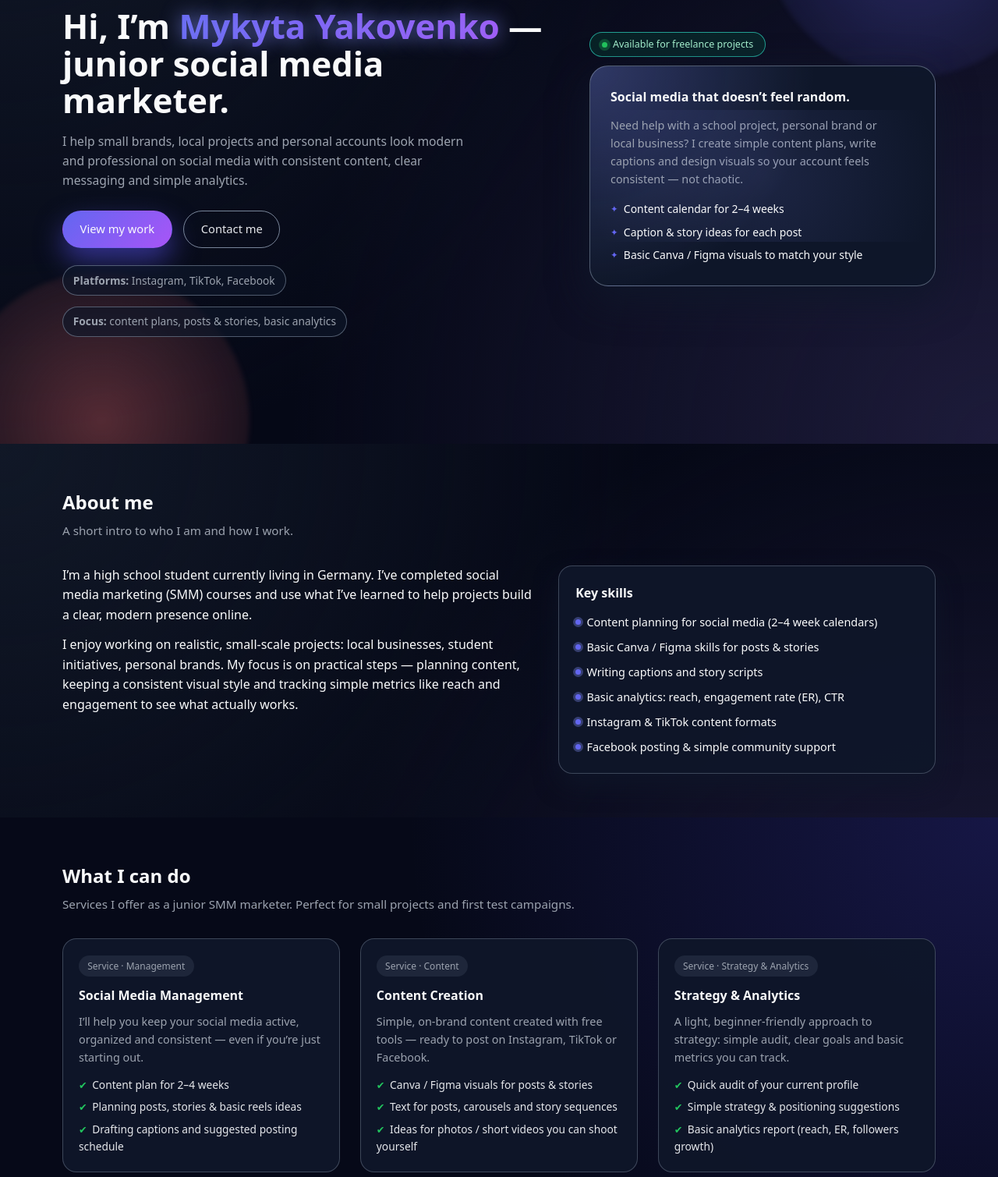
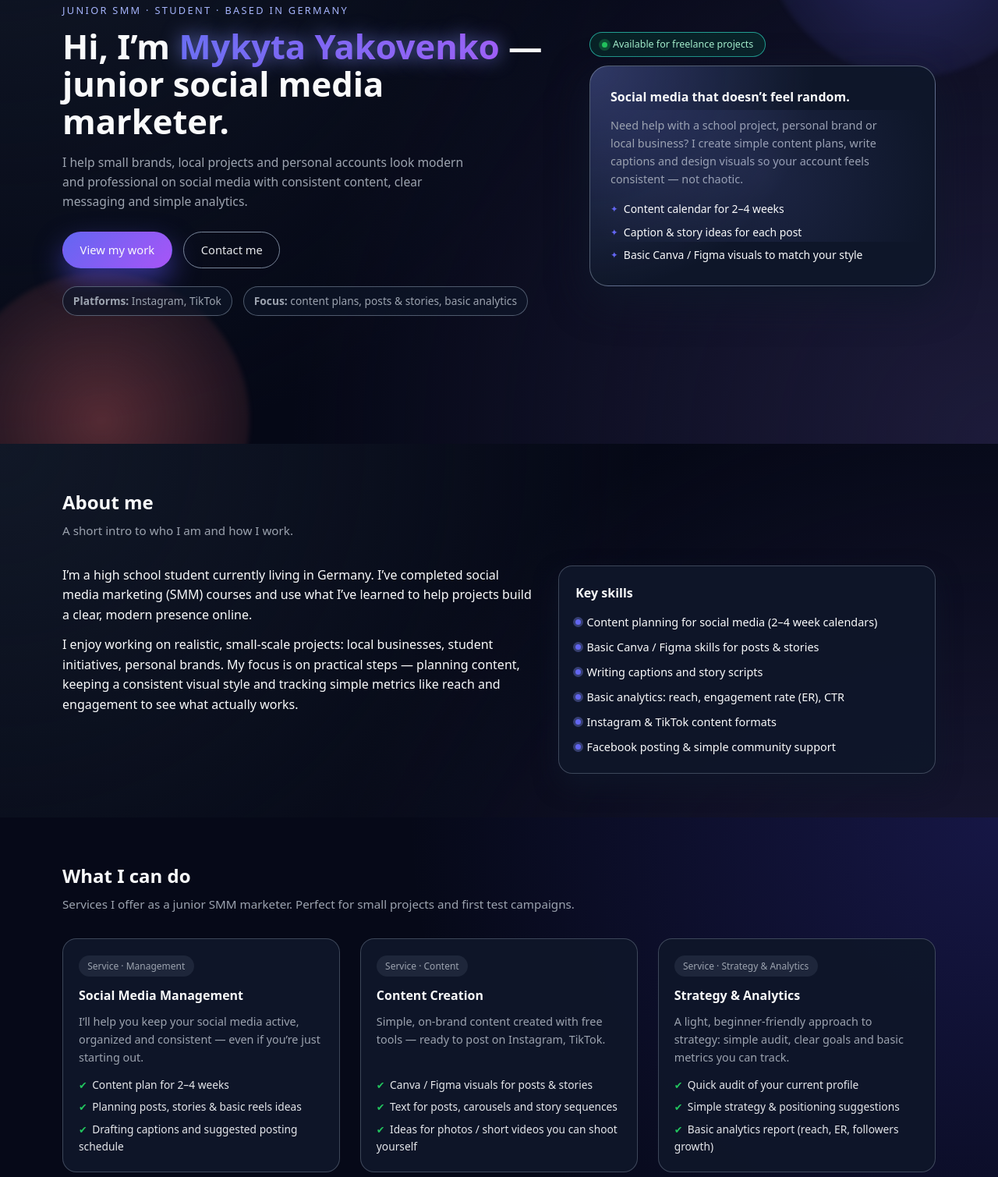
Before and after one commit to mykyta680/my-website, a plain HTML site: page index.html in a window 1280 px wide. Shown: the part 231-1740 px from the top of the page at 78% size. Drawn offline with Linux system fonts and the light colour scheme.

Commit message:
small fix

```diff
--- a/index.html
+++ b/index.html
@@ -57,7 +57,7 @@
           </div>
 
           <ul class="hero-meta">
-            <li><strong>Platforms:</strong> Instagram, TikTok, Facebook</li>
+            <li><strong>Platforms:</strong> Instagram, TikTok</li>
             <li><strong>Focus:</strong> content plans, posts & stories, basic analytics</li>
           </ul>
         </div>
@@ -157,7 +157,7 @@
               <h3 class="service-title">Content Creation</h3>
               <p class="service-desc">
                 Simple, on-brand content created with free tools — ready to
-                post on Instagram, TikTok or Facebook.
+                post on Instagram, TikTok.
               </p>
             </div>
             <ul class="service-list">
```
